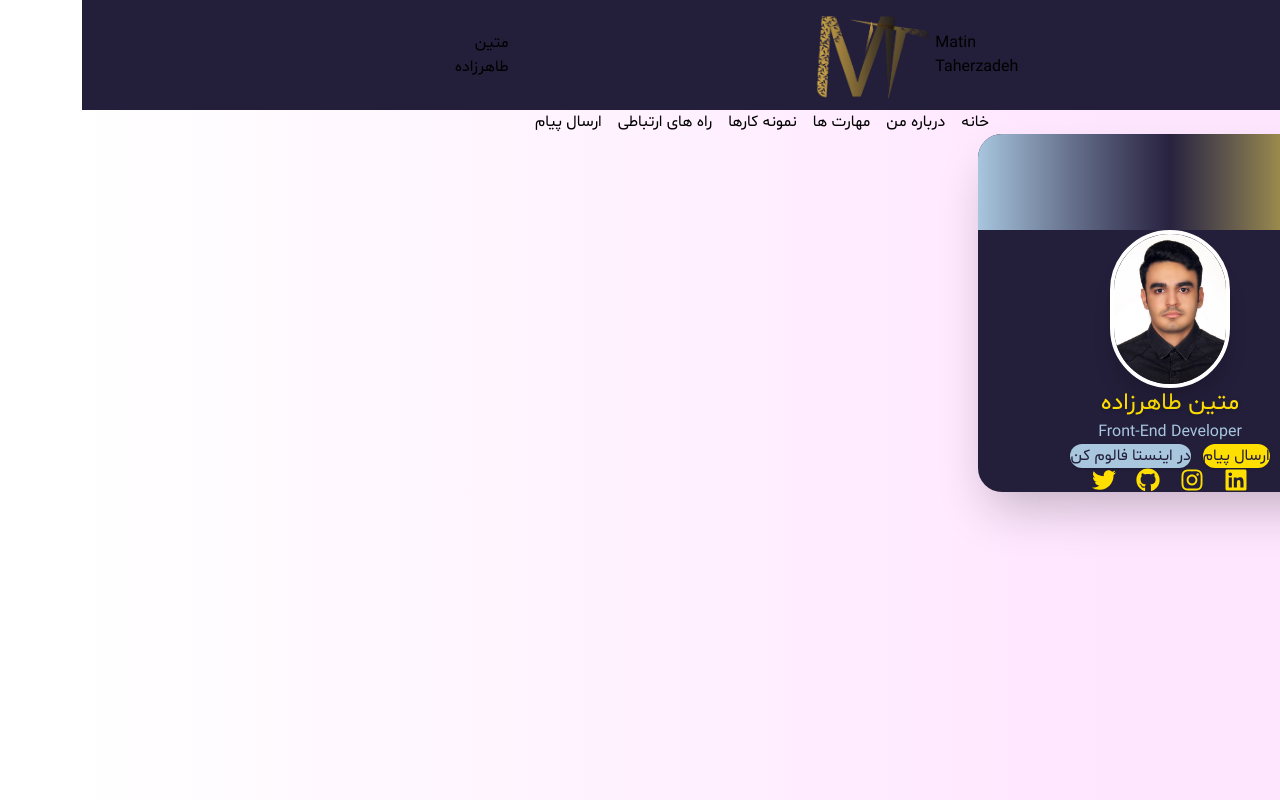
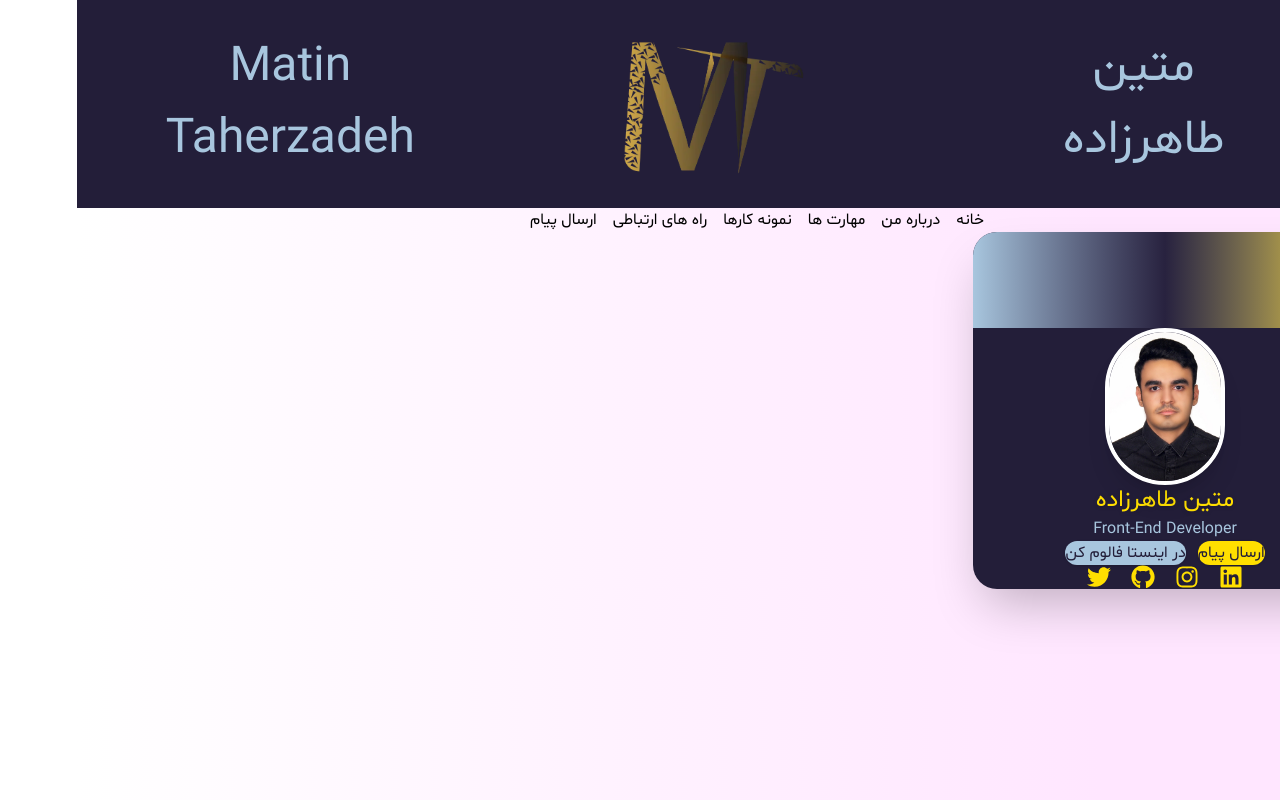
Before and after one commit to MatinT-SA/My-Personal-Website, a Next.js app: page / in a window 1280 px wide. Built offline with nearby package versions, Linux system fonts and the light colour scheme.

Commit message:
refactoring header

```diff
--- a/app/components/Header.js
+++ b/app/components/Header.js
@@ -2,17 +2,17 @@ import Logo from "./Logo";
 
 export default function Header() {
   return (
-    <header className="header flex justify-between items-center flex-wrap w-full py-4 bg-purple-primary">
-      <div className="header-p w-full sm:w-1/3 text-center sm:text-left">
+    <header className="text-5xl flex justify-between items-center flex-wrap w-full py-4 bg-purple-primary text-blue-light h-52">
+      <div className="hidden md:block md:w-1/3 text-center leading-normal">
+        <p>متین</p>
+        <p>طاهرزاده</p>
+      </div>
+      <div className="w-full md:w-1/3 flex justify-center items-center">
+        <Logo />
+      </div>
+      <div className="hidden md:block md:w-1/3 text-center leading-normal">
         <p>Matin</p>
         <p>Taherzadeh</p>
-      </div>
-      <div id="logo-header" className="w-full sm:w-1/3 text-center">
-        <Logo />
-      </div>
-      <div className="header-p w-full sm:w-1/3 text-center sm:text-right">
-        <p>متین</p>
-        <p>طاهرزاده</p>
       </div>
     </header>
   );
--- a/app/components/Logo.js
+++ b/app/components/Logo.js
@@ -1,15 +1,17 @@
 import Image from "next/image";
+import Link from "next/link";
 
 export default function Logo() {
   return (
-    <a href="/">
+    <Link href="/" className="block w-full max-w-[192px] mx-auto">
       <Image
         src="/images/matin taherzade logo-02.webp"
         alt="Logo"
-        width={120}
-        height={60}
-        className="mx-auto"
+        width={192}
+        height={0}
+        className="w-full h-auto object-contain"
+        priority
       />
-    </a>
+    </Link>
   );
 }
--- a/app/layout.js
+++ b/app/layout.js
@@ -1,15 +1,4 @@
-import { Geist, Geist_Mono } from "next/font/google";
 import "./styles/global.css";
-
-const geistSans = Geist({
-  variable: "--font-geist-sans",
-  subsets: ["latin"],
-});
-
-const geistMono = Geist_Mono({
-  variable: "--font-geist-mono",
-  subsets: ["latin"],
-});
 
 export const metadata = {
   title: "Matin Taherzadeh - متین طاهرزاده",
@@ -20,7 +9,7 @@ export default function RootLayout({ children }) {
   return (
     <html lang="fa" dir="rtl" className="scroll-smooth">
       <body
-        className={`${geistSans.variable} ${geistMono.variable} antialiased
+        className={`antialiased
           bg-gradient-to-r from-white to-[#ffe6ff]
           overflow-x-hidden text-black font-shabnam`}
       >
--- a/app/styles/global.css
+++ b/app/styles/global.css
@@ -71,8 +71,6 @@ html {
 }
 
 body {
-  font-family: Shabnam, "B Morvarid", "IRANSans-web", "B Koodak", Georgia,
-    sans-serif;
   background-image: linear-gradient(to right, #fff, #ffe6ff 80%);
   overflow-anchor: none;
 }
```
